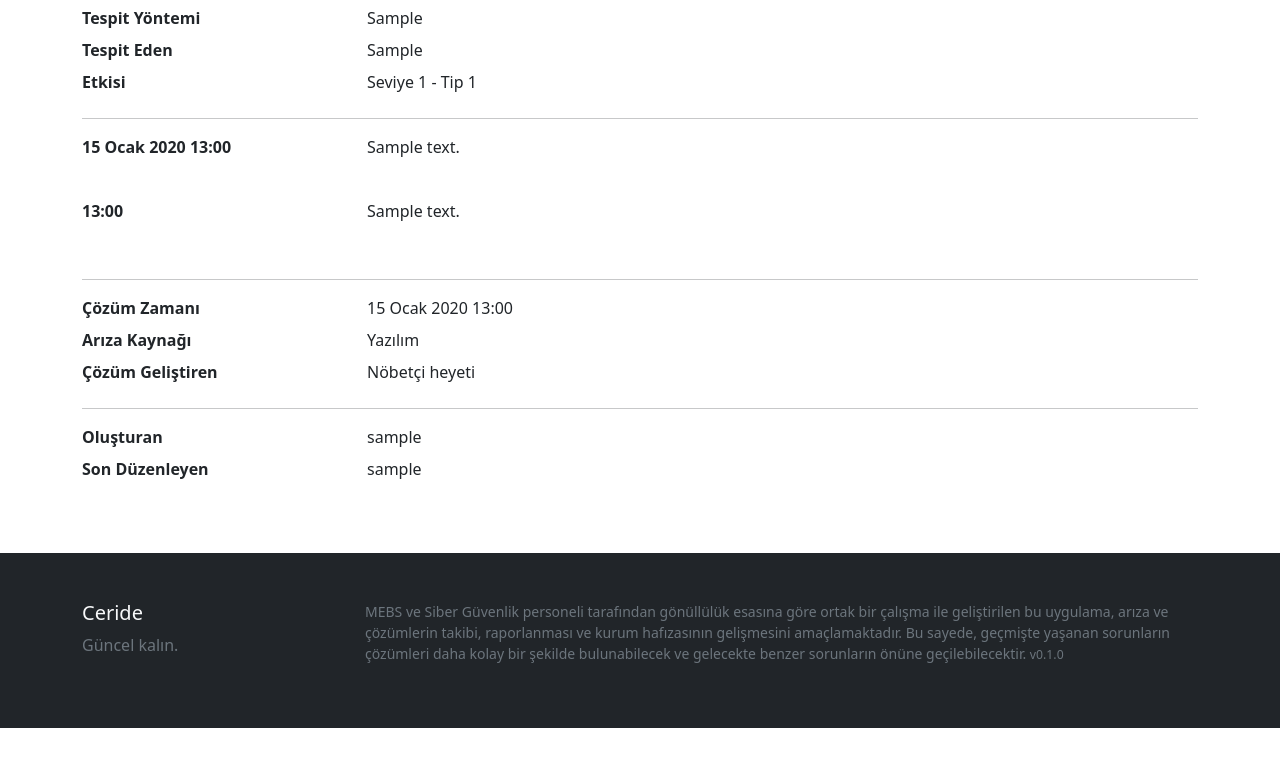
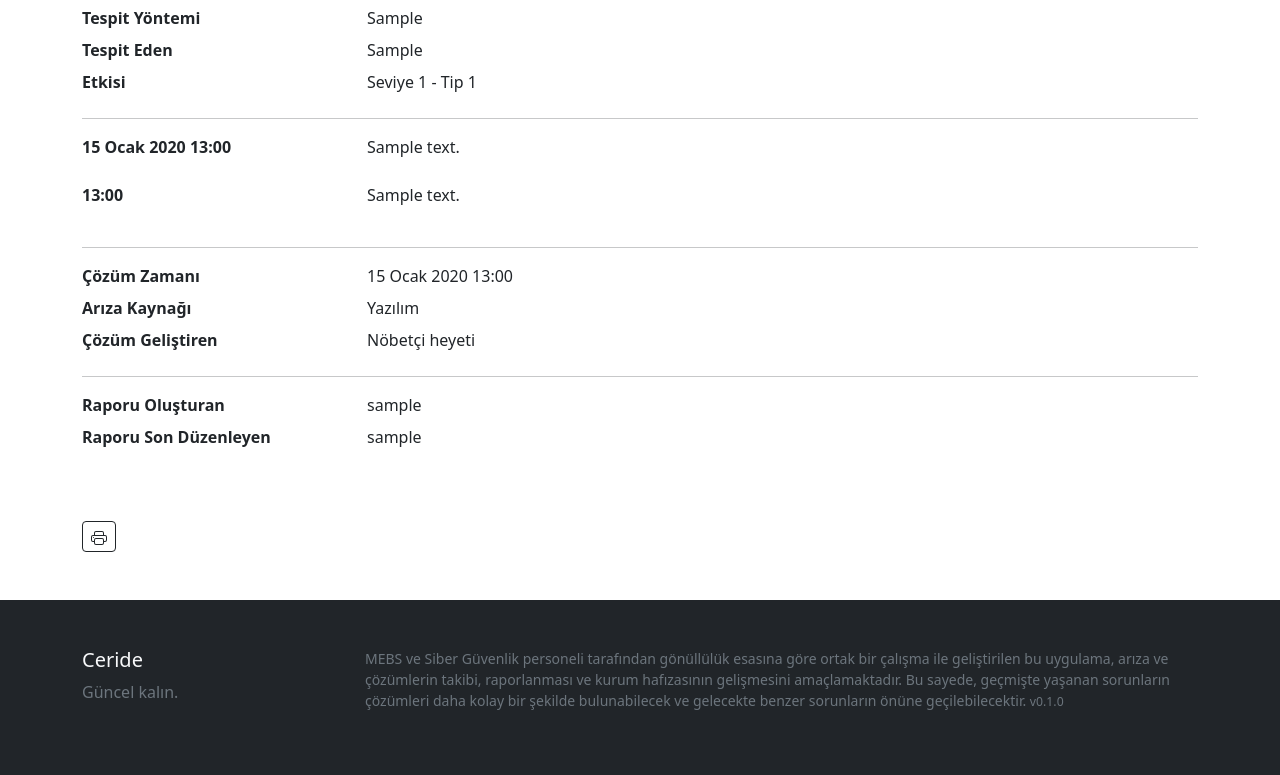
Before and after one commit to mcurvay/ceride, a Django app: page /1/ in a window 1280 px wide. Shown: the part 226-1001 px from the top of the page. Before the commit the page ends 954 px from the top, so only its background shows below. Run offline with Django 4.2, Linux system fonts and the light colour scheme; tables that the repository leaves empty hold one stand-in row (values such as "Sample post"); style sheets or scripts are compiled from the project's sources; parts of the project's set-up code (start-up, migrations or seed data) failed here and were passed over; some libraries are stand-ins or nearby versions.

Commit message:
detay sayfasının çıktısı için bazı iyileştirmeler

```diff
--- a/app/templates/detail.html
+++ b/app/templates/detail.html
@@ -7,13 +7,17 @@
 {% block content %}
 <section class="container-fluid py-5">
   <article class="container">
-    <h1 class="display-6 mb-5">{{ event.title }}</h1>
+    <p class="h5 mb-0 text-center d-none d-print-block">MEBS ve Siber Güvenlik Komutanlığı</p>
+    <h1 class="display-6 mb-5 text-center d-none d-print-block">SİSTEM/SİBER OLAY RAPORU</h1>
+    <h1 class="display-6 mb-5 d-print-none">{{ event.title }}</h1>
     <dl class="row">
+      <dt class="col-sm-3 d-none d-print-block">Olay</dt>
+      <dd class="col-sm-9 d-none d-print-block">{{ event.title }}</dd>
       <dt class="col-sm-3">Durum</dt>
         {% if event.solved_at %}
         <dd class="col-sm-9 text-success">Çözüldü</dd>
         {% else %}
-        <dd class="col-sm-9 text-danger">Çözülmedi</dd>
+        <dd class="col-sm-9 text-danger">Devam ediyor</dd>
         {% endif %}
       <dt class="col-sm-3">Tespit Yöntemi</dt>
       <dd class="col-sm-9">{{ event.detection_method }}</dd>
@@ -25,10 +29,10 @@
     <hr>
     <dl class="row">
       <dt class="col-sm-3">{{ event.dateTime }}</dt>
-      <dd class="col-sm-9 mb-4">{{ event.description | markdownify | safe }}</dd>
+      <dd class="col-sm-9">{{ event.description | markdownify | safe }}</dd>
       {% for step in steps %}
       <dt class="col-sm-3">{{ step.formatted_date }}</dt>
-      <dd class="col-sm-9 mb-4">{{ step.description | markdownify | safe }}</dd>
+      <dd class="col-sm-9">{{ step.description | markdownify | safe }}</dd>
       {% endfor %}
     </dl>
     <hr>
@@ -42,14 +46,24 @@
     </dl>
     <hr>
     <dl class="row">
-      <dt class="col-sm-3">Oluşturan</dt>
+      <dt class="col-sm-3">Raporu Oluşturan</dt>
       <dd class="col-sm-9">{{ event.created_by }}</dd>
-      <dt class="col-sm-3">Son Düzenleyen</dt>
+      <dt class="col-sm-3">Raporu Son Düzenleyen</dt>
       <dd class="col-sm-9">{{ event.updated_by }}</dd>
     </dl>
+    <button type="button" class="btn btn-sm btn-outline-dark mt-5 d-print-none" onclick="window.print()">
+      <svg xmlns="http://www.w3.org/2000/svg" width="16" height="16" fill="currentColor" class="bi bi-printer" viewBox="0 0 16 16">
+        <path d="M2.5 8a.5.5 0 1 0 0-1 .5.5 0 0 0 0 1z"/>
+        <path d="M5 1a2 2 0 0 0-2 2v2H2a2 2 0 0 0-2 2v3a2 2 0 0 0 2 2h1v1a2 2 0 0 0 2 2h6a2 2 0 0 0 2-2v-1h1a2 2 0 0 0 2-2V7a2 2 0 0 0-2-2h-1V3a2 2 0 0 0-2-2H5zM4 3a1 1 0 0 1 1-1h6a1 1 0 0 1 1 1v2H4V3zm1 5a2 2 0 0 0-2 2v1H2a1 1 0 0 1-1-1V7a1 1 0 0 1 1-1h12a1 1 0 0 1 1 1v3a1 1 0 0 1-1 1h-1v-1a2 2 0 0 0-2-2H5zm7 2v3a1 1 0 0 1-1 1H5a1 1 0 0 1-1-1v-3a1 1 0 0 1 1-1h6a1 1 0 0 1 1 1z"/>
+      </svg>
+    </button>
     {% comment %}
-    <a href="{% url 'app:pdf' event.id %}" class="btn btn-sm btn-outline-primary mt-5">Raporu indir</a>
-    {% endcomment %}
+    TODO: Buraya mail ile paylaş düğmesi gelecek. belki ilerde insanların bir sorunu takip edebilmelerini sağlayan bir modül veya zaptiye üzerinden paylaşmayı sağlayan bir modül geliştiririz.
+    <a href="#" class="btn btn-sm btn-outline-dark mt-5 d-print-none">
+      <svg xmlns="http://www.w3.org/2000/svg" width="16" height="16" fill="currentColor" class="bi bi-send" viewBox="0 0 16 16">
+        <path d="M15.854.146a.5.5 0 0 1 .11.54l-5.819 14.547a.75.75 0 0 1-1.329.124l-3.178-4.995L.643 7.184a.75.75 0 0 1 .124-1.33L15.314.037a.5.5 0 0 1 .54.11ZM6.636 10.07l2.761 4.338L14.13 2.576 6.636 10.07Zm6.787-8.201L1.591 6.602l4.339 2.76 7.494-7.493Z"/>
+      </svg>
+    </a> {% endcomment %}
   </article>
 </section>
 {% endblock content %}
--- a/package.json
+++ b/package.json
@@ -10,6 +10,7 @@
     "csu": "python manage.py createsuperuser",
     "migrate": "python manage.py makemigrations && python manage.py migrate",
     "sass": "sass scss:static/css",
+    "sassdev": "sass --watch scss:static/css",
     "serve": "python manage.py runserver"
   },
   "repository": {
--- a/scss/style.scss
+++ b/scss/style.scss
@@ -43,3 +43,24 @@ pre {
     color: var(--bs-code-color);
   }
 }
+
+@page:first {
+  margin-top: 3cm;
+}
+
+@media print {
+  html,
+  body {
+    font-size: 12px;
+  }
+
+  .container {
+    max-width: 100%;
+  }
+
+  dd {
+    text-align: justify !important;
+  }
+
+  // bölünmeler konusunda üzerinde çalışmak gerek
+}
--- a/templates/partials/_footer.html
+++ b/templates/partials/_footer.html
@@ -1,4 +1,4 @@
-<footer class="container-fluid bg-dark text-light py-5">
+<footer class="container-fluid bg-dark text-light py-5 d-print-none">
   <div class="container">
     <div class="row row-cols-1 row-cols-md-2 g-3">
       <div class="col col-md-3">
--- a/templates/partials/_header.html
+++ b/templates/partials/_header.html
@@ -1,4 +1,4 @@
-<nav class="navbar navbar-dark bg-dark">
+<nav class="navbar navbar-dark bg-dark d-print-none">
   <div class="container">
     <a class="navbar-brand" href="/">
       {% if request.path != '/' %}
```
